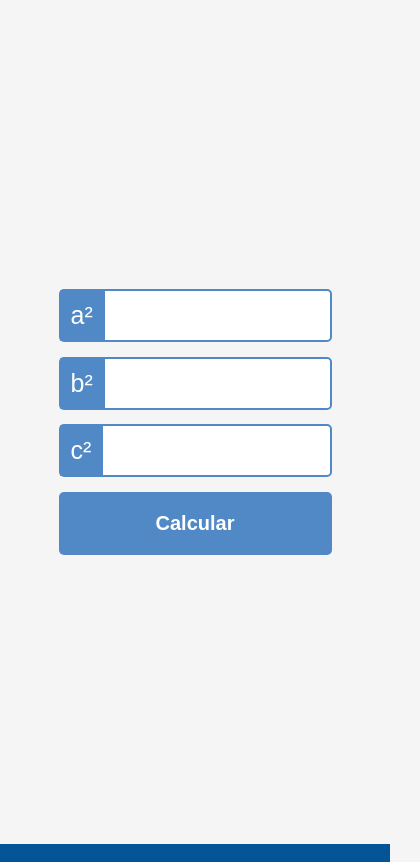
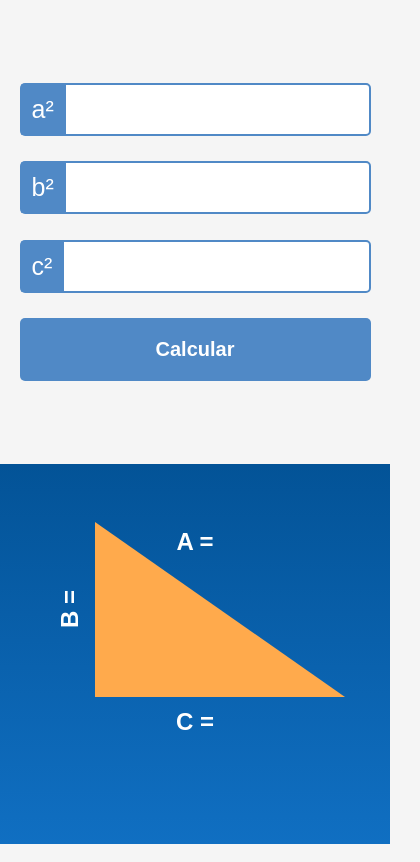
Before and after one commit to GabrielLanzarini/calculadoraDeHipotenusa, a plain HTML site: page index.html in a window 390 px wide. Shown: the top 862 px of the page, 420 px wide, since content can reach past the window. Drawn offline with Linux system fonts and the light colour scheme.

Commit message:
finalizado

```diff
--- a/index.css
+++ b/index.css
@@ -178,6 +178,7 @@
 
     .button__calc:hover {
         background-color: #035397;
+        cursor: pointer;
     }
 
     .incal {
@@ -225,6 +226,7 @@
 
     .result {
         color: #FFAA4C;
+        font-size: 30px;
     }
 
     input[type=number]::-webkit-inner-spin-button {
@@ -235,3 +237,35 @@
         -moz-appearance: textfield;
         appearance: textfield;
     }
+
+    @media only screen and (max-width: 500px) {
+        .triangulo {
+            width: 0;
+            height: 0;
+            border-left: 0px solid transparent;
+            border-right: 250px solid transparent;
+            border-bottom: 175px solid #FFAA4C;
+            grid-area: triangulo;
+        }
+        .container__resultado {
+            height: 45%;
+        }
+        .container__valores--ext {
+            height: 55%;
+            ;
+        }
+        .container__valores--int {
+            height: 75%;
+            width: 90%;
+        }
+        .triangulo__resultado {
+            color: white;
+            font-family: sans-serif;
+            display: grid;
+            grid-template-columns: 50px 1fr 1fr;
+            grid-template-rows: 90px 45px 180px;
+            grid-template-areas: "A A A" "B triangulo triangulo" "C C C";
+            align-items: center;
+            justify-items: center;
+        }
+    }
--- a/index.js
+++ b/index.js
@@ -9,7 +9,13 @@ function calcular() {
 
     var result = document.getElementById("resultado");
 
-    if (A == "") {
+    if (A, B == "" || B, C == "" || C, A == "") {
+        alert("Preencha pelo menos dois campos")
+
+    } else if (A, B, C != "") {
+        alert("Preencha apenas dois campos")
+
+    } else if (A == "") {
         A2.classList.add("result")
         A2.textContent = "A = " +
             parseFloat((Math.sqrt((B * B) + (C * C)).toFixed(2)));
@@ -33,27 +39,3 @@ function calcular() {
             A;
     }
 }
-
-window.onmousemove = function() {
-    liberar()
-}
-
-function liberar() {
-    var A = document.getElementById('A').value;
-    var B = document.getElementById('B').value;
-    var C = document.getElementById('C').value;
-
-    var CStyle = document.getElementById("C__style").style
-
-    var botao = document.getElementById("button");
-
-
-
-    // if (A, B != "") {
-    //     botao.classList = ("button__calc animated__buton--aparecer")
-    //     CStyle.display = "none";
-    // } else if (A == "" || B == "") {
-    //     botao.classList = ("button__calc animated__buton--aparecer")
-    //     CStyle.display = "flex";
-    // }
-}
```
